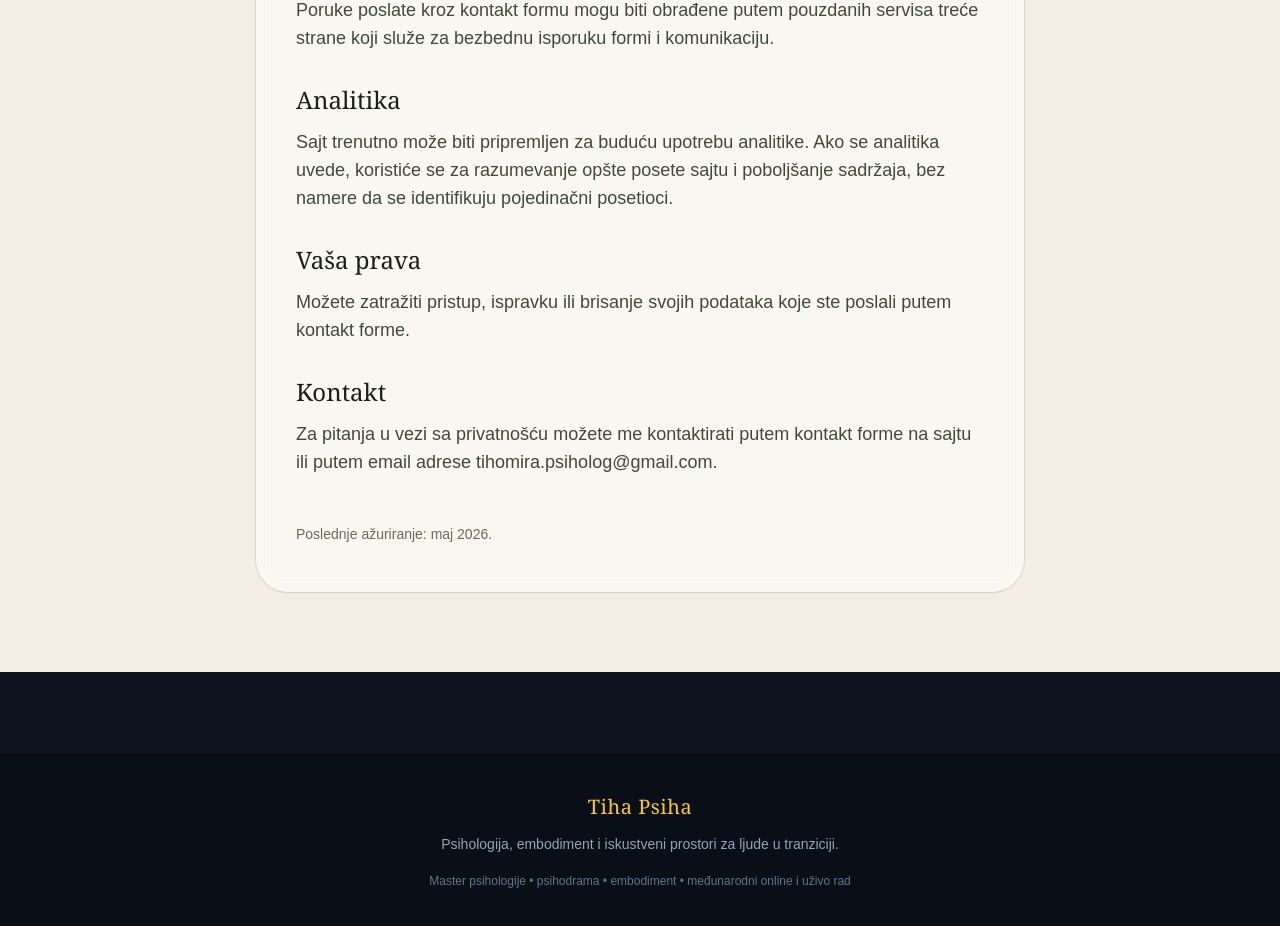
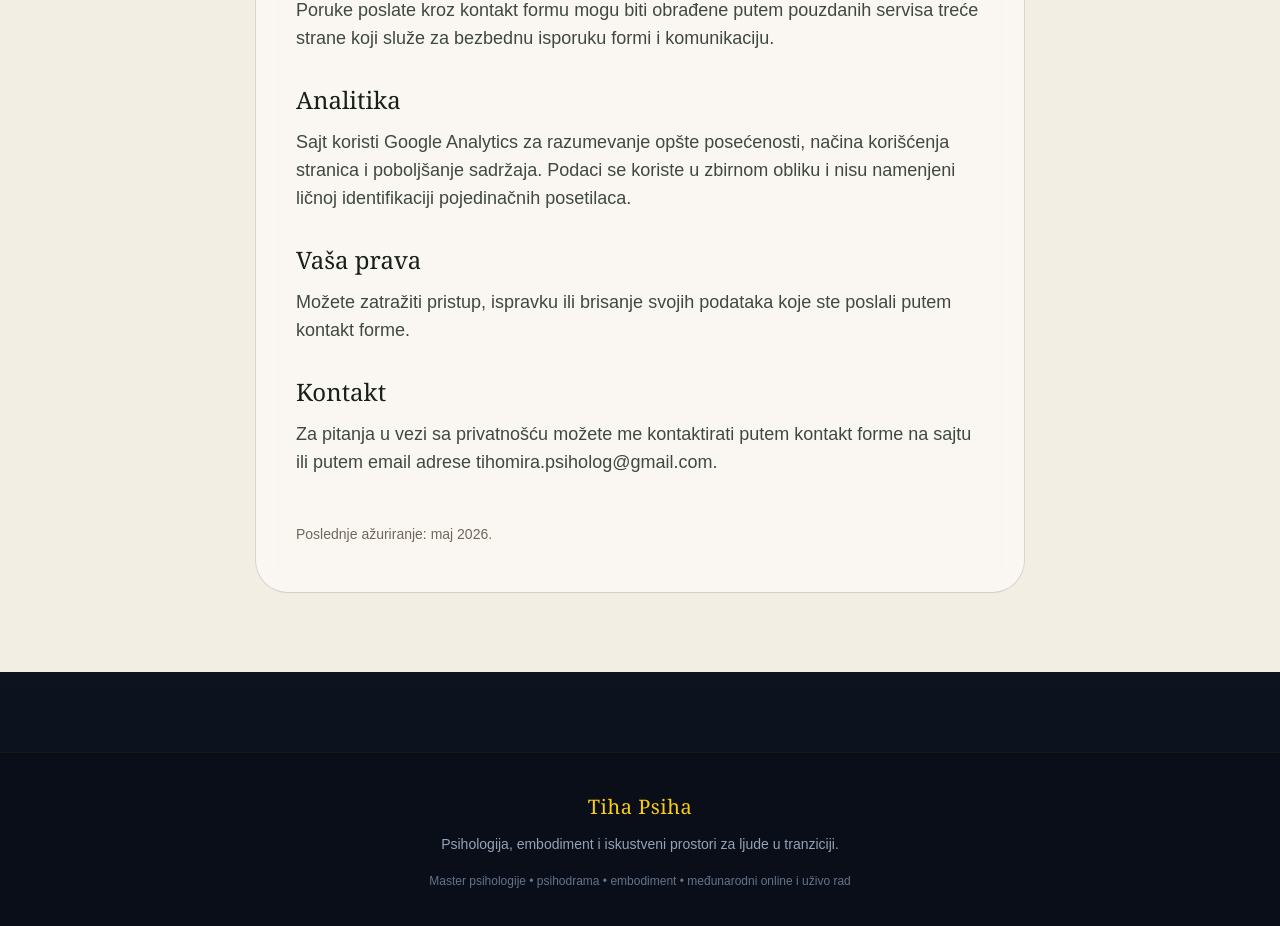
Before and after one commit to tihomirapsiholog/tihomira, a React (Create React App) app: page /sr/privacy-policy in a window 1280 px wide. Shown: the part 1100-2026 px from the top of the page. Built offline with nearby package versions, Linux system fonts and the light colour scheme.

Commit message:
Update analytics privacy policy and tracking setup

```diff
--- a/src/pages/PrivacyPolicyPage.jsx
+++ b/src/pages/PrivacyPolicyPage.jsx
@@ -114,10 +114,10 @@ export default function PrivacyPolicyPage({ language = 'en' }) {
                     Analitika
                   </h2>
                   <p>
-                    Sajt trenutno može biti pripremljen za buduću upotrebu
-                    analitike. Ako se analitika uvede, koristiće se za
-                    razumevanje opšte posete sajtu i poboljšanje sadržaja, bez
-                    namere da se identifikuju pojedinačni posetioci.
+                  Sajt koristi Google Analytics za razumevanje opšte posećenosti,
+                  načina korišćenja stranica i poboljšanje sadržaja. Podaci se
+                  koriste u zbirnom obliku i nisu namenjeni ličnoj identifikaciji
+                  pojedinačnih posetilaca.
                   </p>
                 </section>
 
@@ -221,11 +221,11 @@ export default function PrivacyPolicyPage({ language = 'en' }) {
                     Analytics
                   </h2>
                   <p>
-                    This website may be prepared for future analytics use. If
-                    analytics are added, they will be used to understand general
-                    website traffic and improve the content, not to personally
-                    identify individual visitors.
-                  </p>
+                   This website uses Google Analytics to understand general website
+                   traffic, how pages are used, and how the content can be improved.
+                   The data is used in aggregate form and is not intended to personally
+                   identify individual visitors.
+                    </p>
                 </section>
 
                 <section>
```
